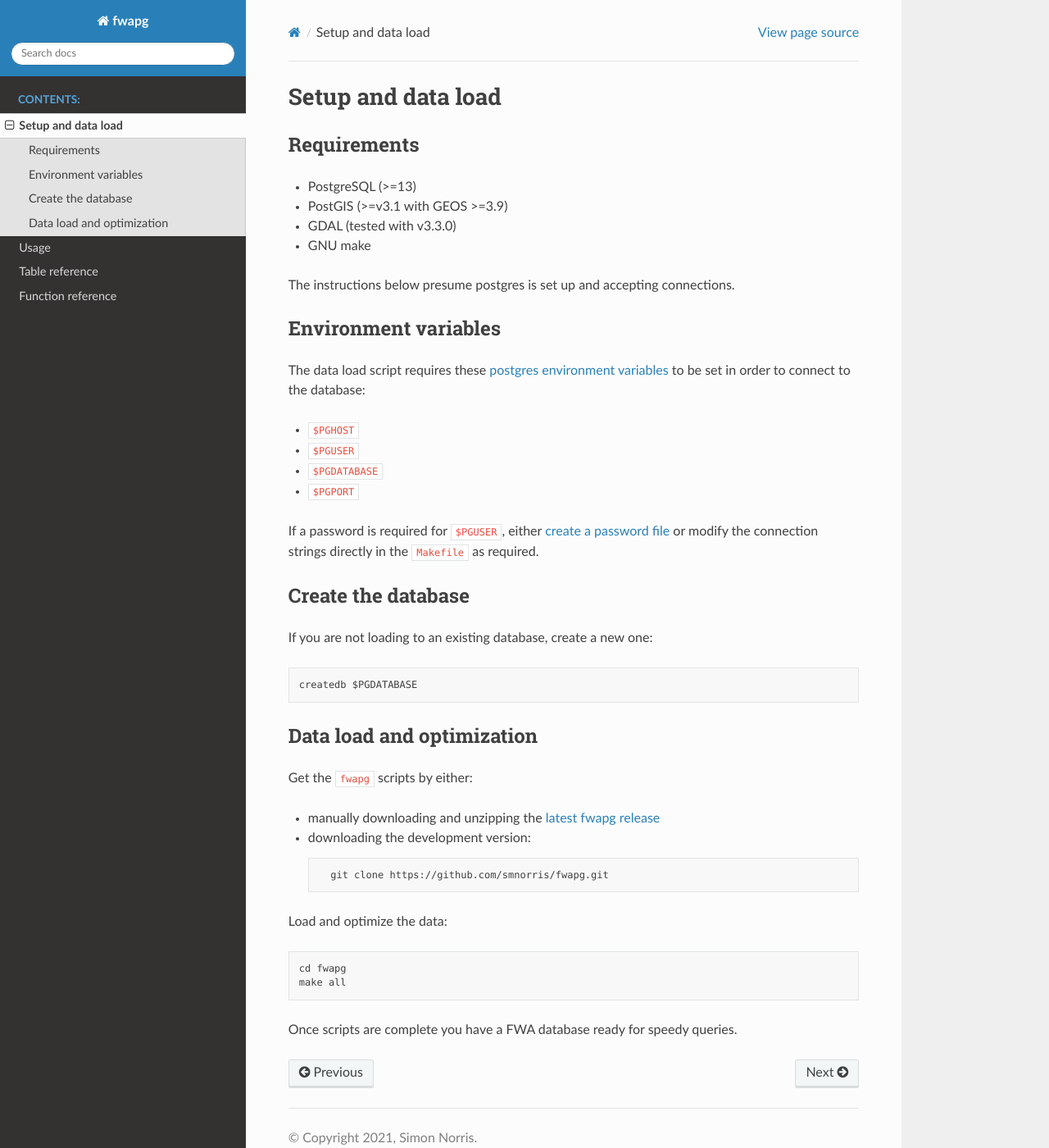
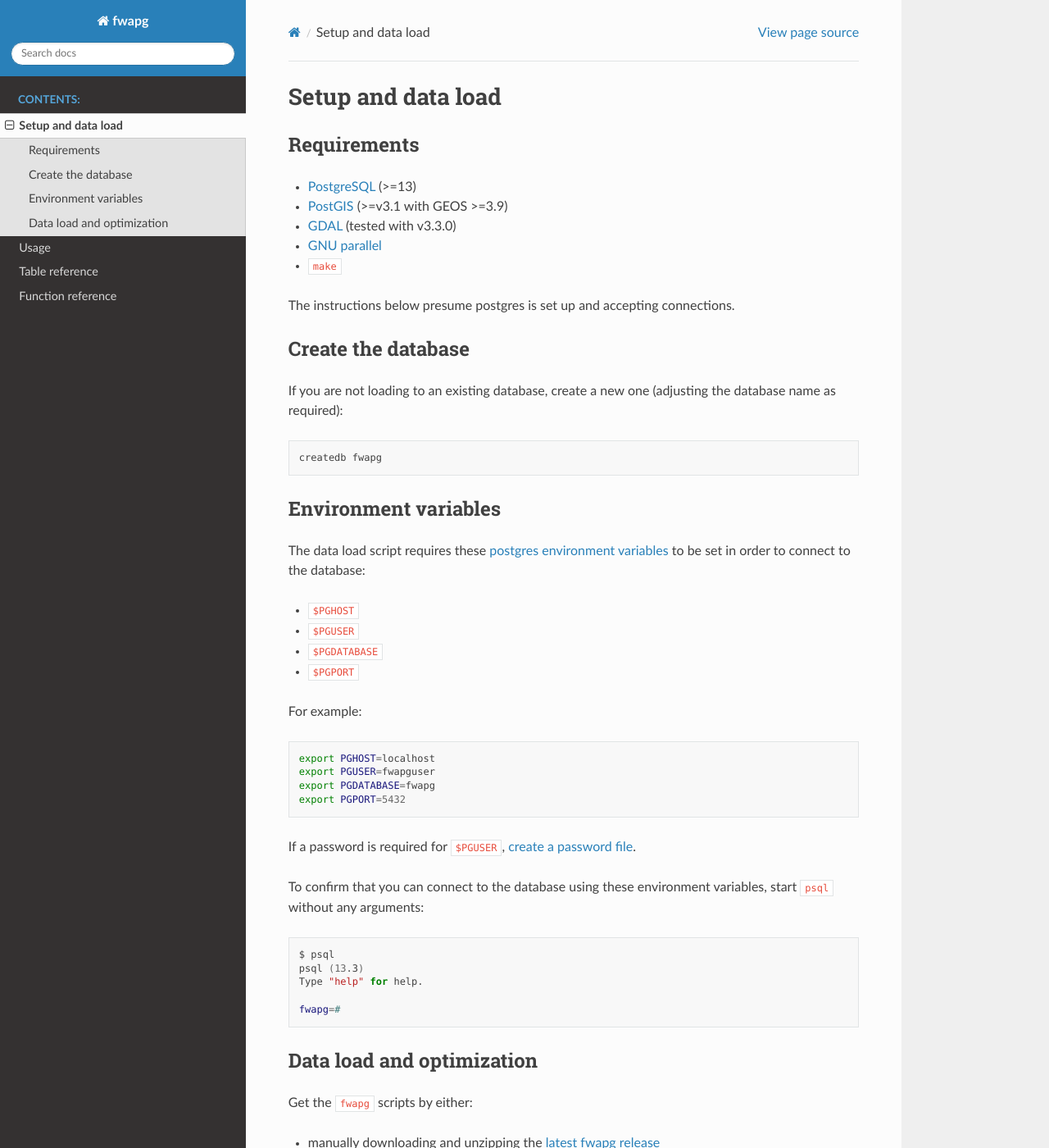
Before and after one commit to smnorris/fwapg, a Sphinx documentation site: the page built from docs/01_setup.md, in a window 1280 px wide and 1400 px high. Shown: the whole window at 82% size. Built offline with Sphinx 7.4.7 and the Read the Docs theme 2.0.0, drawn with Linux system fonts in a browser that asks for light colours.

Commit message:
note gnu parallel requirement, more details on setting env vars

````diff
--- a/docs/01_setup.md
+++ b/docs/01_setup.md
@@ -2,13 +2,22 @@
 
 ## Requirements
 
-- PostgreSQL (>=13)
-- PostGIS (>=v3.1 with GEOS >=3.9)
-- GDAL (tested with v3.3.0)
-- GNU make
+- [PostgreSQL](https://www.postgresql.org) (>=13)
+- [PostGIS](https://postgis.net/) (>=v3.1 with GEOS >=3.9)
+- [GDAL](https://gdal.org/index.html) (tested with v3.3.0)
+- [GNU parallel](https://www.gnu.org/software/parallel/)
+- [`make`](https://www.gnu.org/software/make/)
 
 The instructions below presume postgres is set up and accepting connections.
 
+
+## Create the database
+
+If you are not loading to an existing database, create a new one (adjusting the database name as required):
+
+```bash
+createdb fwapg
+```
 
 ## Environment variables
 
@@ -19,15 +28,26 @@ The data load script requires these [postgres environment variables](https://www
 - `$PGDATABASE`
 - `$PGPORT`
 
-If a password is required for `$PGUSER`, either [create a password file](https://www.postgresql.org/docs/current/libpq-pgpass.html) or modify the connection strings directly in the `Makefile` as required.
+For example:
 
+```bash
+export PGHOST=localhost
+export PGUSER=fwapguser
+export PGDATABASE=fwapg
+export PGPORT=5432
+```
 
-## Create the database
+If a password is required for `$PGUSER`, [create a password file](https://www.postgresql.org/docs/current/libpq-pgpass.html).
 
-If you are not loading to an existing database, create a new one:
+To confirm that you can connect to the database using these environment variables, start `psql` without any arguments:
 
-    createdb $PGDATABASE
+```bash
+$ psql
+psql (13.3)
+Type "help" for help.
 
+fwapg=#
+```
 
 ## Data load and optimization
 
````
Also changed, not shown: README.md (+6 -3 lines).
